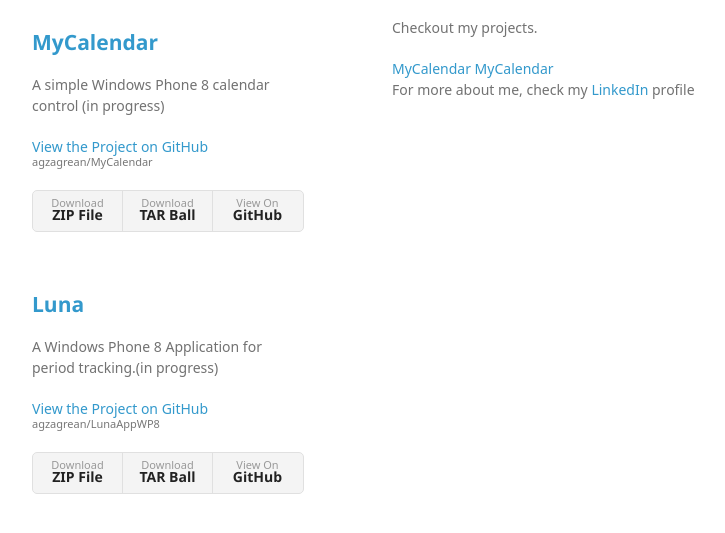
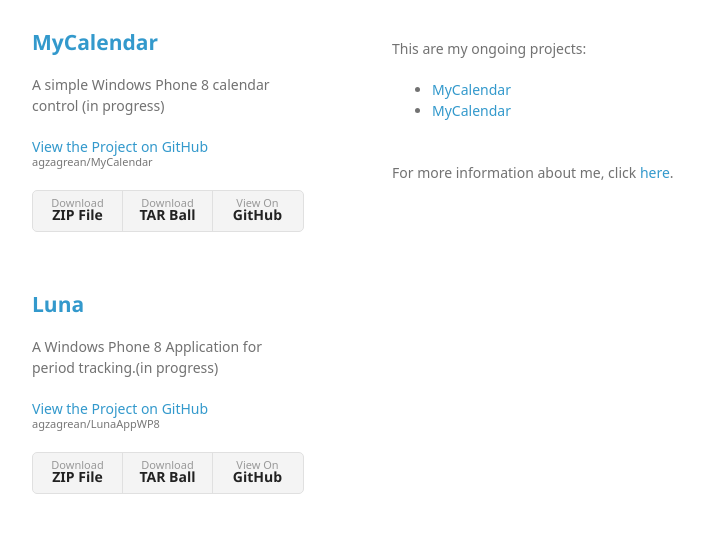
Before and after one commit to agzagrean/home, a plain HTML site: page index.html in a window 1280 px wide. Shown: the part 99-632 px from the top of the page, without its empty margins (178-903 px from the left). Drawn offline with Linux system fonts and the light colour scheme; a web font is replaced by a local one.

Commit message:
Update index.html

```diff
--- a/index.html
+++ b/index.html
@@ -42,11 +42,15 @@
         <h3>
 
 <h3> Welcome.</h3>
-<p>Checkout my projects. </p>
- <a href="http://agzagrean.github.io/MyCalendar/">MyCalendar</a>
- <a href="http://agzagrean.github.io/MyCalendar/">MyCalendar</a>
-<p>For more about me, check my <a href="ro.linkedin.com/in/georgianazagrean">LinkedIn</a> profile</p>
- <script src="javascripts/scale.fix.js"></script>
+<br/>
+<p>This are my ongoing projects: </p>
+ <ul>
+          <li> <a href="http://agzagrean.github.io/MyCalendar/">MyCalendar</a> </li>
+          <li> <a href="http://agzagrean.github.io/MyCalendar/">MyCalendar</a></li>
+ </ul>
+<br/>
+<p>For more information about me, click <a href="ro.linkedin.com/in/georgianazagrean">here</a>.</p>
 
+     <script src="javascripts/scale.fix.js"></script>
   </body>
 </html>
```
